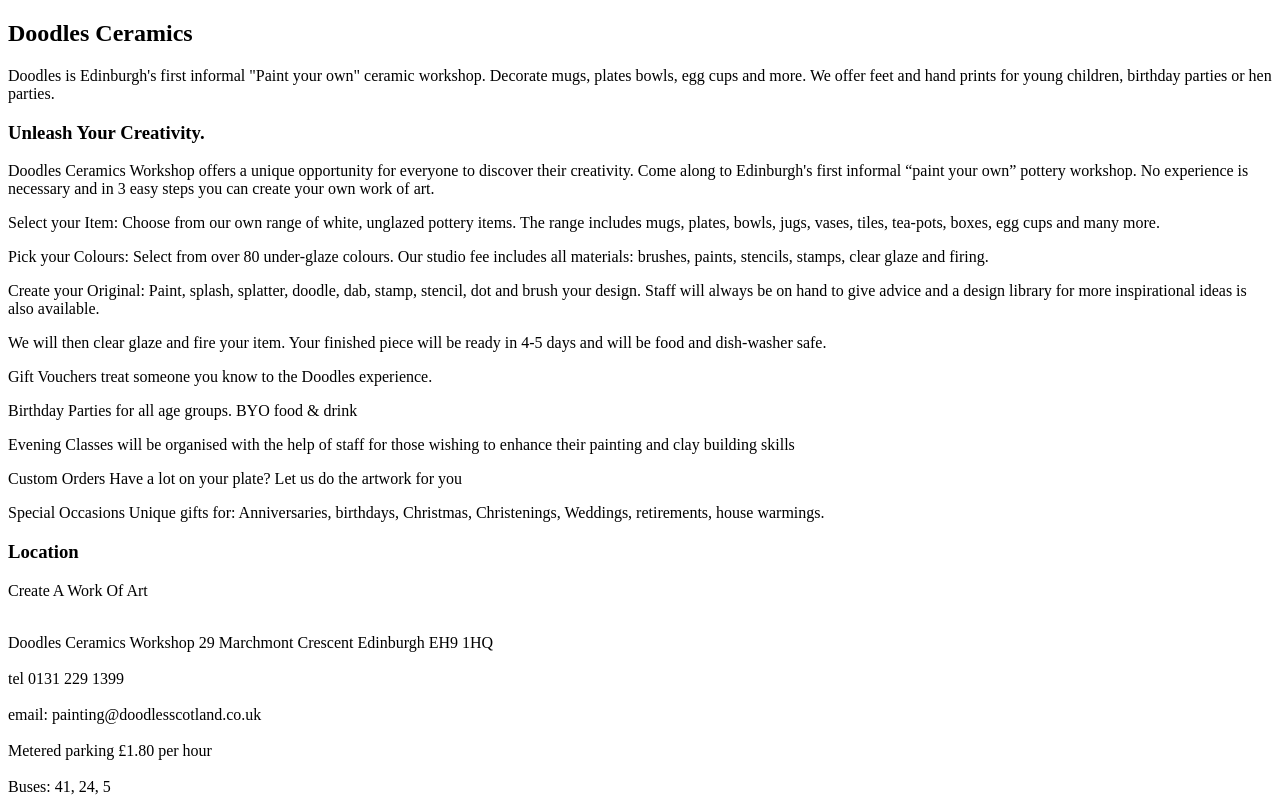
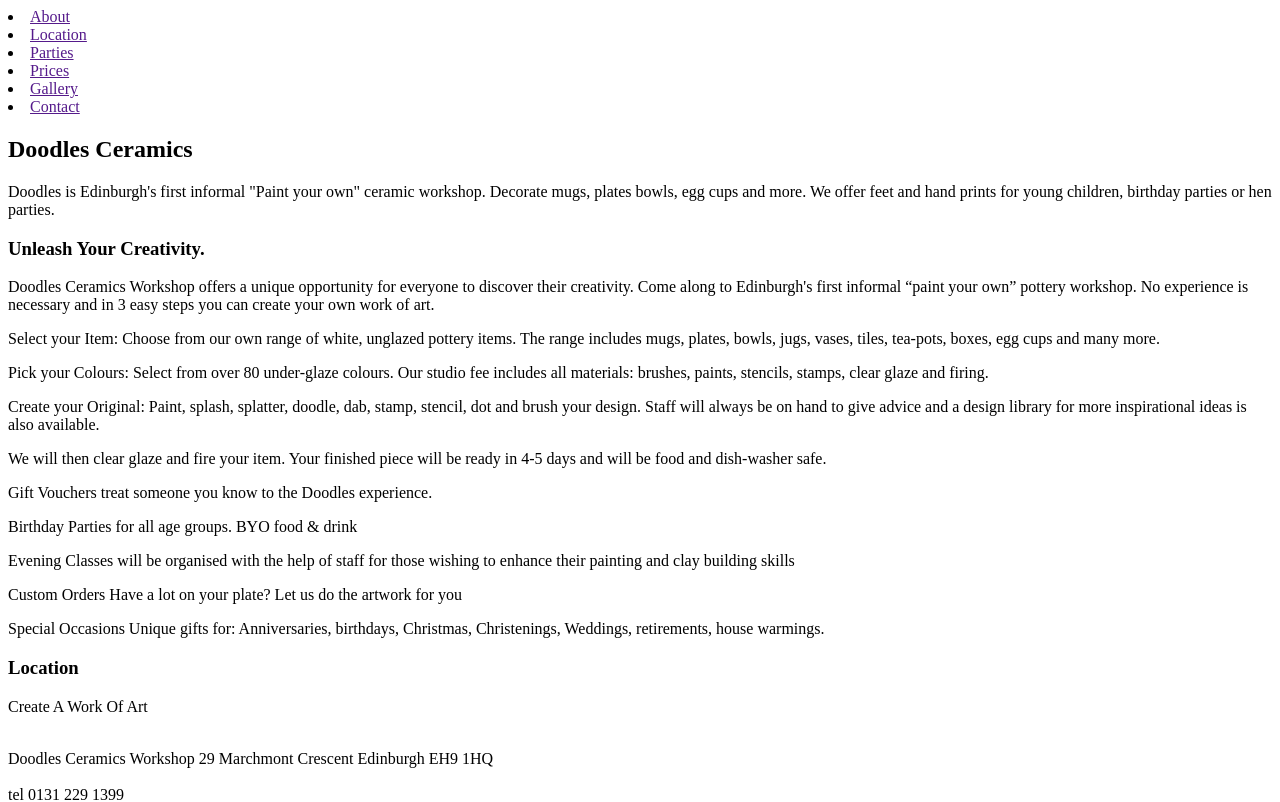
Before and after one commit to kimnorth/doodles-ceramics-website, a website: page client/index.html in a window 1280 px wide. Shown: the top 802 px of the page. Drawn offline with Linux system fonts and the light colour scheme.

Commit message:
Adding navigation markup for page.

```diff
--- a/client/index.html
+++ b/client/index.html
@@ -5,6 +5,18 @@
     <meta name="viewport" content="width=device-width, initial-scale=1.0">
 
   <body>
+
+    <nav>
+      <div>
+        <li><a href="">About</a></li>
+        <li><a href="">Location</a></li>
+        <li><a href="">Parties</a></li>
+        <li><a href="">Prices</a></li>
+        <li><a href="">Gallery</a></li>
+        <li><a href="">Contact</a></li>
+      </div>
+    </nav>
+
     <main>
 
       <section id="welcome">
```
